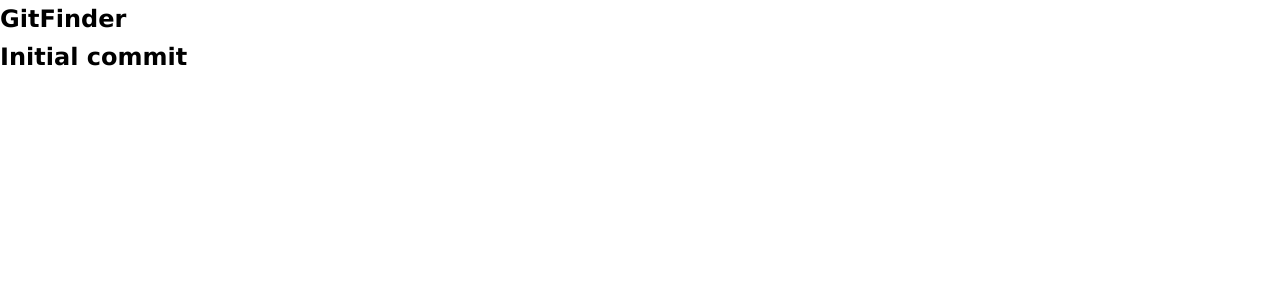
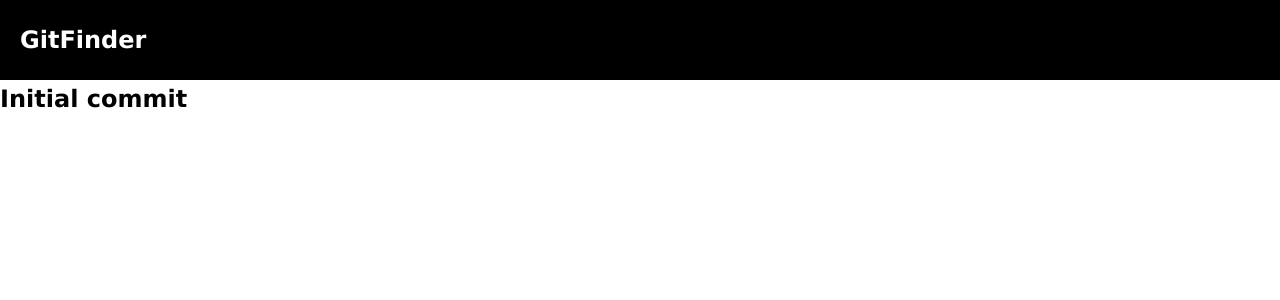
Before and after one commit to pulkitgangwar/gitfinder, a Next.js app: page / in a window 1280 px wide. Shown: the top 300 px of the page. Built offline with nearby package versions, Linux system fonts and the light colour scheme.

Commit message:
navigation component styling completed

```diff
--- /dev/null
+++ b/src/sass/component/_navigation.scss
@@ -0,0 +1,10 @@
+.navigation {
+  width: 100%;
+  height: 10vh;
+  background-color: $color-black;
+  display: flex;
+  align-items: center;
+  color:$color-white;
+  padding:2rem;
+  cursor: pointer;
+}
--- a/src/sass/main.scss
+++ b/src/sass/main.scss
@@ -4,6 +4,7 @@
 @import "./base/typography";
 
 // @components
+@import "./component/navigation";
 @import "./component/userdetails";
 @import "./component/userrepos";
 
```
